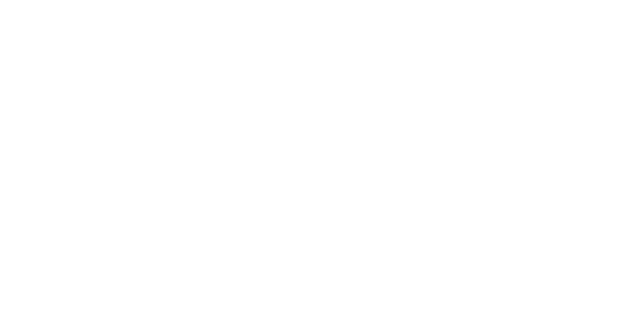
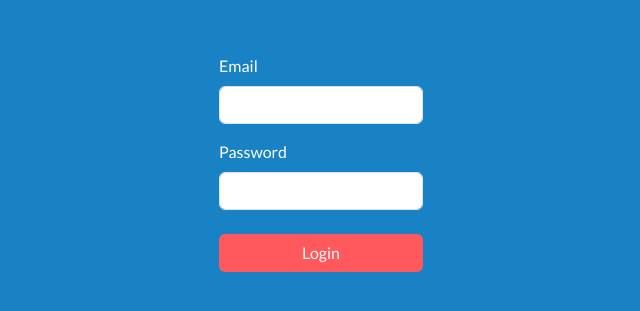
Before and after one commit to DomeT99/pass-vault, a Vue app: page /home in a window 1280 px wide. Before the commit this address had no page. Shown: the part 237-548 px from the top of the page, without its empty margins (319-959 px from the left). Built offline with nearby package versions, Linux system fonts and the light colour scheme.

Commit message:
feat: create home view

```diff
--- a/src/router/index.ts
+++ b/src/router/index.ts
@@ -2,9 +2,14 @@
 
 const routes = [
   {
-    path: "/",
+    path: "/home",
     name: "sign-in",
     component: () => import('../views/SignIn.vue')
+  },
+  {
+    path: "/",
+    name: "home",
+    component: () => import('../views/Home.vue')
   }
 
 ]
--- /dev/null
+++ b/src/views/Home.vue
@@ -0,0 +1 @@
+<template></template>
--- a/src/views/SignIn.vue
+++ b/src/views/SignIn.vue
@@ -3,11 +3,9 @@
 import Input from '../components/common/Input.vue';
 import Label from '../components/common/Label.vue';
 import Button from '../components/common/Button.vue';
-import _ from 'lodash';
-
 </script>
 <template>
-  <section :id="_.uniqueId('sec-login-')" class="bg-primary min-vh-100 v-align-center">
+  <section class="bg-primary min-vh-100 v-align-center">
     <article class="row-cols-sm-1">
       <div class="col-sm-12 justify-content-center d-flex">
         <Form>
```
